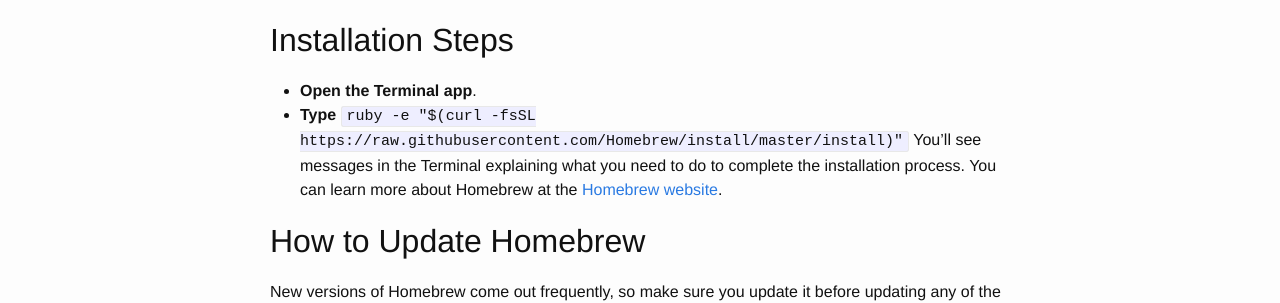
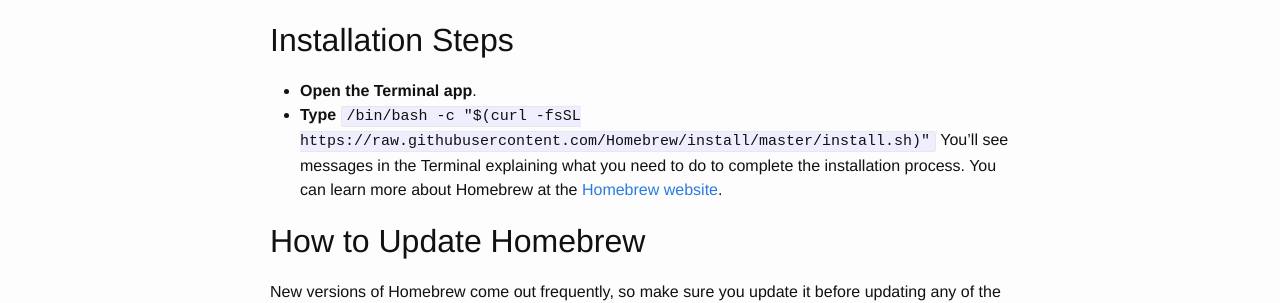
Before and after one commit to treehouse/installation-guides, a Jekyll site: the page built from _mac/homebrew.md, in a window 1280 px wide. Shown: the part 663-966 px from the top of the page. Built offline with Jekyll 4.4.1, drawn with Linux system fonts in a browser that asks for light colours.

Commit message:
update to this command syntax
Still a very useful handy guide in 2020, got this little warning though, might need a small update to this command syntax?

`% ruby -e "$(curl -fsSL https://raw.githubusercontent.com/Homebrew/install/master/install)"`
Warning: The Ruby Homebrew installer is now deprecated and has been rewritten in Bash. Please migrate to the following command:
`/bin/bash -c "$(curl -fsSL https://raw.githubusercontent.com/Homebrew/install/master/install.sh)"`

```diff
--- a/_mac/homebrew.md
+++ b/_mac/homebrew.md
@@ -18,7 +18,7 @@
 
 ## Installation Steps
 * **Open the Terminal app**.
-* **Type** `ruby -e "$(curl -fsSL https://raw.githubusercontent.com/Homebrew/install/master/install)"` You'll see messages in the Terminal explaining what you need to do to complete the installation process. You can learn more about Homebrew at the [Homebrew website](http://brew.sh/).
+* **Type** `/bin/bash -c "$(curl -fsSL https://raw.githubusercontent.com/Homebrew/install/master/install.sh)"` You'll see messages in the Terminal explaining what you need to do to complete the installation process. You can learn more about Homebrew at the [Homebrew website](http://brew.sh/).
 
 ## How to Update Homebrew
 New versions of Homebrew come out frequently, so make sure you update it before updating any of the other software components that you've installed using Homebrew.
```
